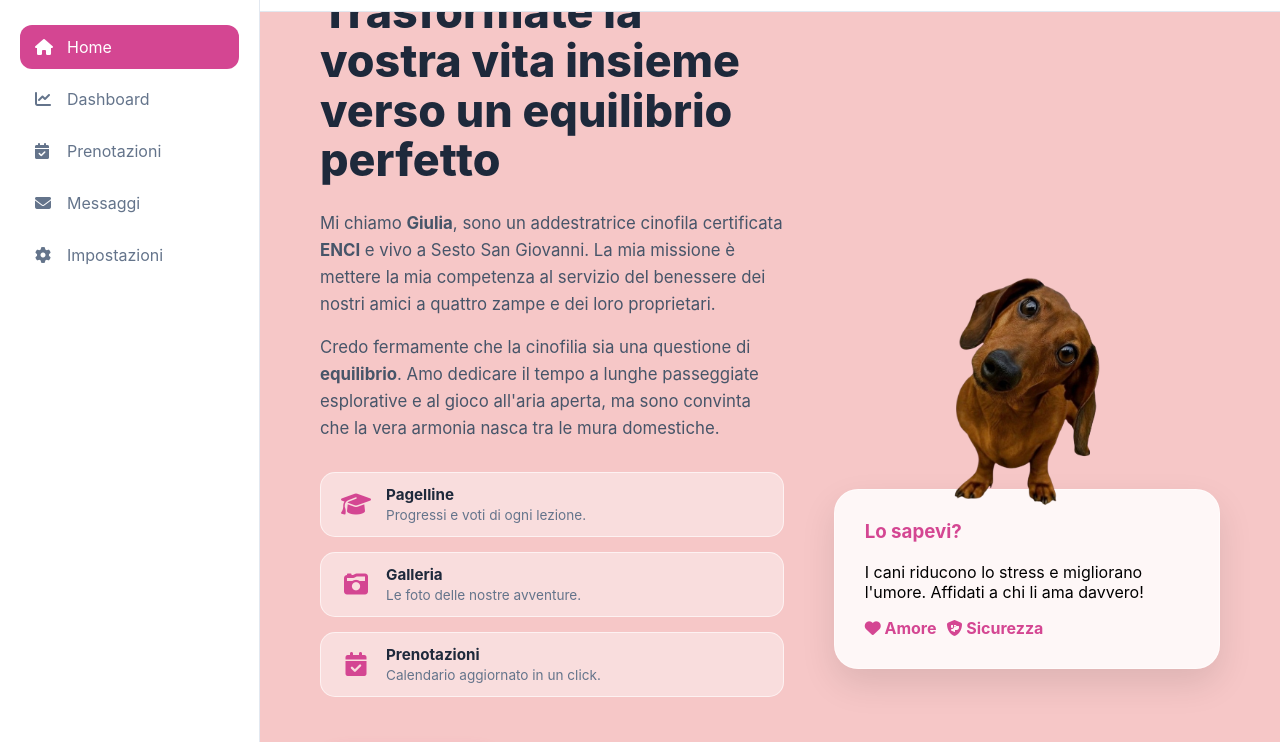
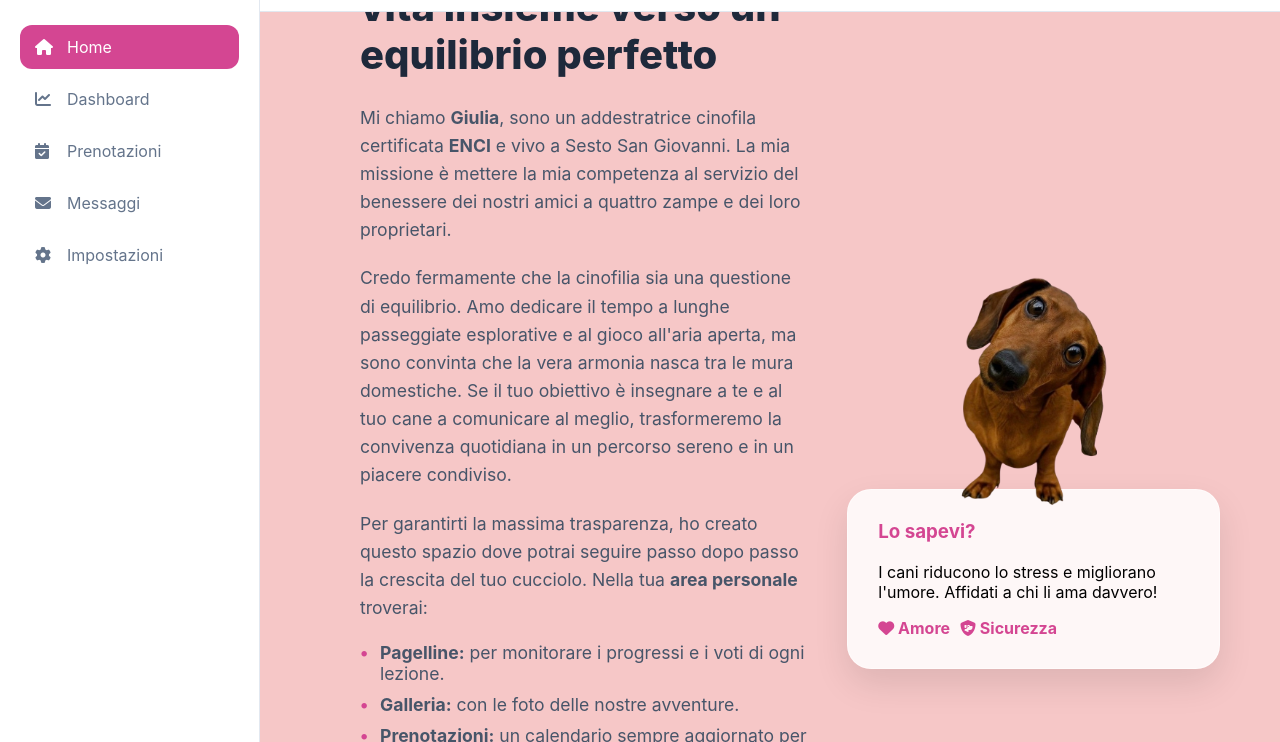
Before and after one commit to simoDea/dog-sitter, a plain HTML site: page index.html in a window 1280 px wide. Shown: the part 58-800 px from the top of the page. Drawn offline with Linux system fonts and the light colour scheme.

Commit message:
Update index.html

```diff
--- a/index.html
+++ b/index.html
@@ -226,67 +226,48 @@
             display: block;
         }
 
-        /* Stile Testi Home */
+        /* Stile Testi Home - Versione Easy */
         .home-title {
-            font-size: 2.8rem;
-            line-height: 1.1;
+            font-size: 2.5rem;
+            line-height: 1.2;
             color: #1e293b;
             margin-bottom: 25px;
             font-weight: 800;
         }
 
-        .home-intro p {
-            font-size: 1.05rem;
+        .home-text-content p {
+            font-size: 1.1rem;
             line-height: 1.6;
             color: #475569;
-            margin-bottom: 15px;
+            margin-bottom: 20px;
         }
 
-        /* Griglia delle icone/servizi */
-        .features-grid {
-            display: grid;
-            gap: 15px;
-            margin: 30px 0;
+        .home-list {
+            list-style: none;
+            padding: 0;
+            margin: 20px 0;
         }
 
-        .feature-item {
-            display: flex;
-            align-items: center;
-            gap: 15px;
-            background: rgba(255, 255, 255, 0.4);
-            padding: 12px 20px;
-            border-radius: 15px;
-            border: 1px solid rgba(255, 255, 255, 0.6);
-            transition: transform 0.2s;
+        .home-list li {
+            font-size: 1.1rem;
+            color: #475569;
+            margin-bottom: 10px;
+            padding-left: 20px;
+            position: relative;
         }
 
-        .feature-item:hover {
-            transform: translateX(5px);
-            background: rgba(255, 255, 255, 0.7);
+        /* Un piccolo pallino colorato prima di ogni voce dell'elenco */
+        .home-list li::before {
+            content: "•";
+            color: var(--primary);
+            font-weight: bold;
+            position: absolute;
+            left: 0;
         }
 
-        .feature-item i {
-            font-size: 1.5rem;
-            color: var(--primary);
-            width: 30px;
-            text-align: center;
-        }
-
-        .feature-item strong {
-            display: block;
-            color: #1e293b;
-            font-size: 0.95rem;
-        }
-
-        .feature-item span {
-            font-size: 0.85rem;
-            color: #64748b;
-        }
-
-        /* Layout colonna sinistra */
         .home-left {
-            flex: 1.2; /* Diamo un po' più di spazio al testo rispetto all'immagine */
-            padding-right: 50px;
+            flex: 1.2;
+            padding: 40px; /* Aggiunto respiro intorno al testo */
         }
     </style>
 </head>
@@ -333,46 +314,32 @@
         <!-- PAGINA: HOME -->
         <div id="page-home" class="page-content active" style="background-color: #F6C7C7;">
             <div class="home-container">
-               <!-- Metà Sinistra: Presentazione Professionale -->
+                <!-- Metà Sinistra: Presentazione Easy -->
                 <div class="home-left">
                     <h1 class="home-title">Trasformate la vostra vita insieme verso un equilibrio perfetto</h1>
 
-                    <div class="home-intro">
+                    <div class="home-text-content">
                         <p>
                             Mi chiamo <strong>Giulia</strong>, sono un addestratrice cinofila certificata <strong>ENCI</strong> e vivo a Sesto San Giovanni.
                             La mia missione è mettere la mia competenza al servizio del benessere dei nostri amici a quattro zampe e dei loro proprietari.
                         </p>
+
                         <p>
-                            Credo fermamente che la cinofilia sia una questione di <strong>equilibrio</strong>. Amo dedicare il tempo a lunghe passeggiate esplorative e al gioco all'aria aperta, ma sono convinta che la vera armonia nasca tra le mura domestiche.
+                            Credo fermamente che la cinofilia sia una questione di equilibrio. Amo dedicare il tempo a lunghe passeggiate esplorative e al gioco all'aria aperta, ma sono convinta che la vera armonia nasca tra le mura domestiche. Se il tuo obiettivo è insegnare a te e al tuo cane a comunicare al meglio, trasformeremo la convivenza quotidiana in un percorso sereno e in un piacere condiviso.
                         </p>
+
+                        <p>
+                            Per garantirti la massima trasparenza, ho creato questo spazio dove potrai seguire passo dopo passo la crescita del tuo cucciolo. Nella tua <strong>area personale</strong> troverai:
+                        </p>
+
+                        <ul class="home-list">
+                            <li><strong>Pagelline:</strong> per monitorare i progressi e i voti di ogni lezione.</li>
+                            <li><strong>Galleria:</strong> con le foto delle nostre avventure.</li>
+                            <li><strong>Prenotazioni:</strong> un calendario sempre aggiornato per le nostre sessioni.</li>
+                        </ul>
                     </div>
 
-                    <!-- Sezione Funzionalità Area Personale -->
-                    <div class="features-grid">
-                        <div class="feature-item">
-                            <i class="fa-solid fa-graduation-cap"></i>
-                            <div>
-                                <strong>Pagelline</strong>
-                                <span>Progressi e voti di ogni lezione.</span>
-                            </div>
-                        </div>
-                        <div class="feature-item">
-                            <i class="fa-solid fa-camera-retro"></i>
-                            <div>
-                                <strong>Galleria</strong>
-                                <span>Le foto delle nostre avventure.</span>
-                            </div>
-                        </div>
-                        <div class="feature-item">
-                            <i class="fa-solid fa-calendar-check"></i>
-                            <div>
-                                <strong>Prenotazioni</strong>
-                                <span>Calendario aggiornato in un click.</span>
-                            </div>
-                        </div>
-                    </div>
-
-                    <button onclick="showPage('prenotazioni')" class="btn-accedi" style="margin-top: 20px;">Inizia il percorso</button>
+                    <button onclick="showPage('prenotazioni')" class="btn-accedi" style="margin-top: 10px;">Inizia il percorso</button>
                 </div>
 
                 <!-- Metà Destra: Immagine + Box Info -->
```
